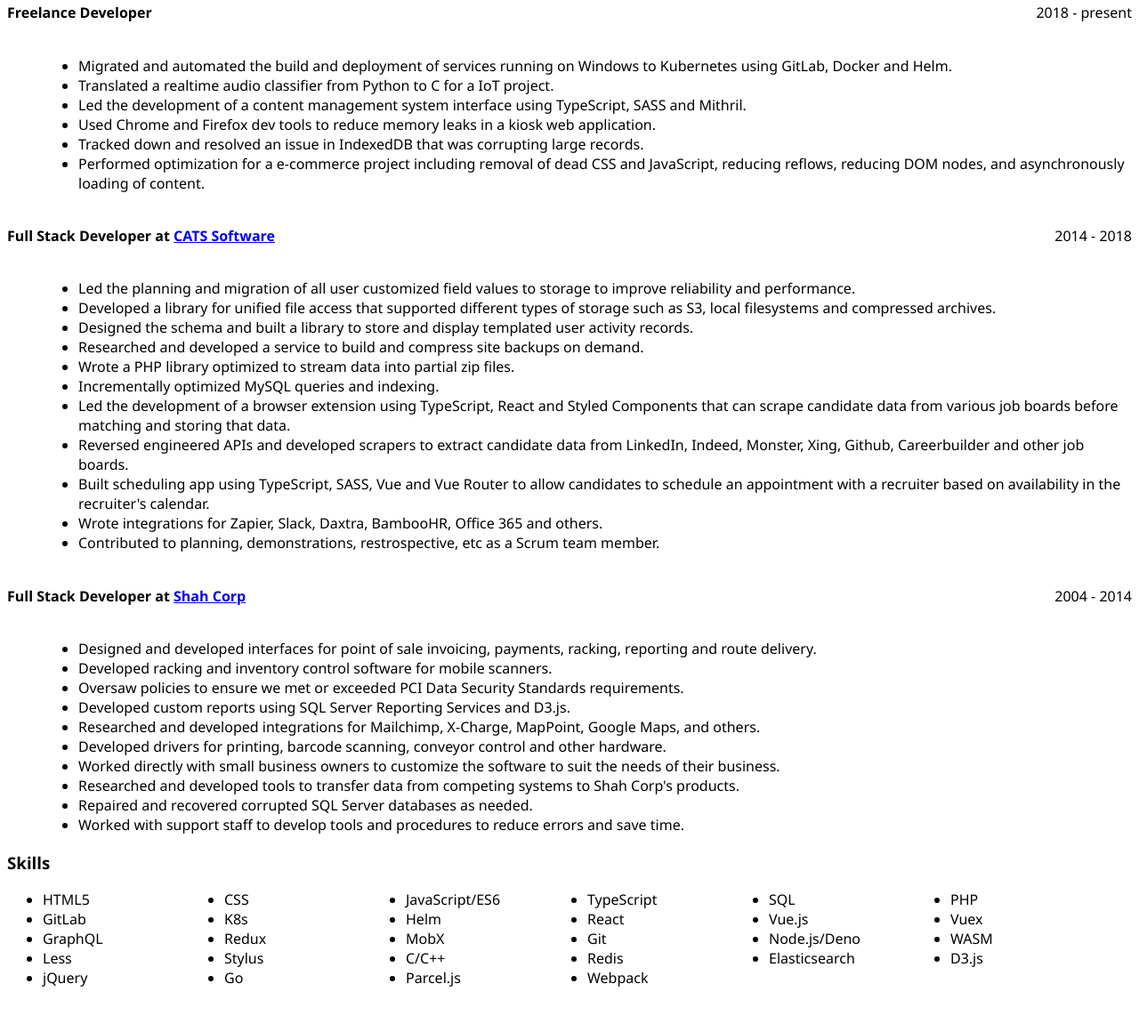
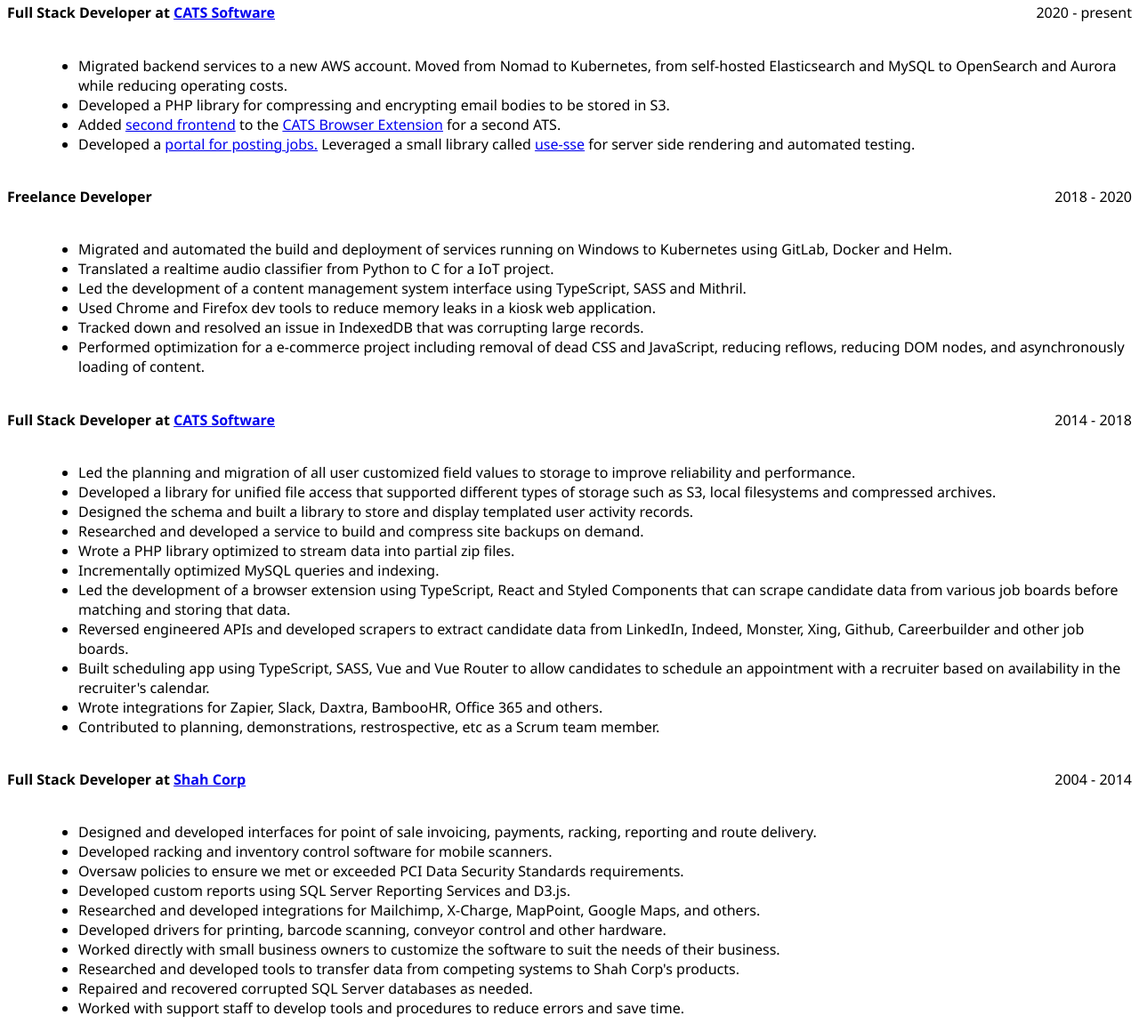
Before and after one commit to stevegagnon/stevegagnon.github.io, a plain HTML site: page index.html in a window 1280 px wide. Shown: the part 263-1423 px from the top of the page at 89% size. Before the commit the page ends 1389 px from the top, so only its background shows below. Drawn offline with Linux system fonts and the light colour scheme.

Commit message:
added recent cats experience

```diff
--- a/index.html
+++ b/index.html
@@ -25,8 +25,21 @@
 			<h3>Work Experience</h3>
 			<dl>
 				<dt>
+					<h4>Full Stack Developer at <a href="https://www.catsone.com/">CATS Software</a></h4>
+					<time>2020 - present</time>
+				</dt>
+				<dd>
+					<ul>
+						<li>Migrated backend services to a new AWS account. Moved from Nomad to Kubernetes, from self-hosted Elasticsearch and MySQL to OpenSearch and Aurora while reducing operating costs.</li>
+						<li>Developed a PHP library for compressing and encrypting email bodies to be stored in S3.</li>
+						<li>Added <a href="https://chrome.google.com/webstore/detail/top-echelon-connect/bigbmcdfmjnoccfgijnbnfefdbjpelip">second frontend</a> to the <a href="https://chromewebstore.google.com/detail/cats-extension/elhkfmcodhgaoodhemkeempcihlcbpia?hl=en">CATS Browser Extension</a> for a second ATS.</li>
+						<li>Developed a <a href="https://careers.topechelon.com/portals/444de584-2ec4-4a02-aa53-d68a30660acc/jobs">portal for posting jobs.</a> Leveraged a small library called <a href="https://github.com/topechelon/use-sse">use-sse</a> for server side rendering and automated testing.</li>
+					</ul>
+				</dd>
+
+				<dt>
 					<h4>Freelance Developer</h4>
-					<time>2018 - present</time>
+					<time>2018 - 2020</time>
 				</dt>
 				<dd>
 					<ul>
@@ -79,40 +92,6 @@
 				</dd>
 			</dl>
 		</section>
-
-		<section id="skills">
-			<h3>Skills</h3>
-			<ul>
-				<li>HTML5</li>
-				<li>CSS</li>
-				<li>JavaScript/ES6</li>
-				<li>TypeScript</li>
-				<li>SQL</li>
-				<li>PHP</li>
-				<li>GitLab</li>
-				<li>K8s</li>
-				<li>Helm</li>
-				<li>React</li>
-				<li>Vue.js</li>
-				<li>Vuex</li>
-				<li>GraphQL</li>
-				<li>Redux</li>
-				<li>MobX</li>
-				<li>Git</li>
-				<li>Node.js/Deno</li>
-				<li>WASM</li>
-				<li>Less</li>
-				<li>Stylus</li>
-				<li>C/C++</li>
-				<li>Redis</li>
-				<li>Elasticsearch</li>
-				<li>D3.js</li>
-				<li>jQuery</li>
-				<li>Go</li>
-				<li>Parcel.js</li>
-				<li>Webpack</li>
-			</ul>
-		</section>
 	</main>
 </body>
 
```
